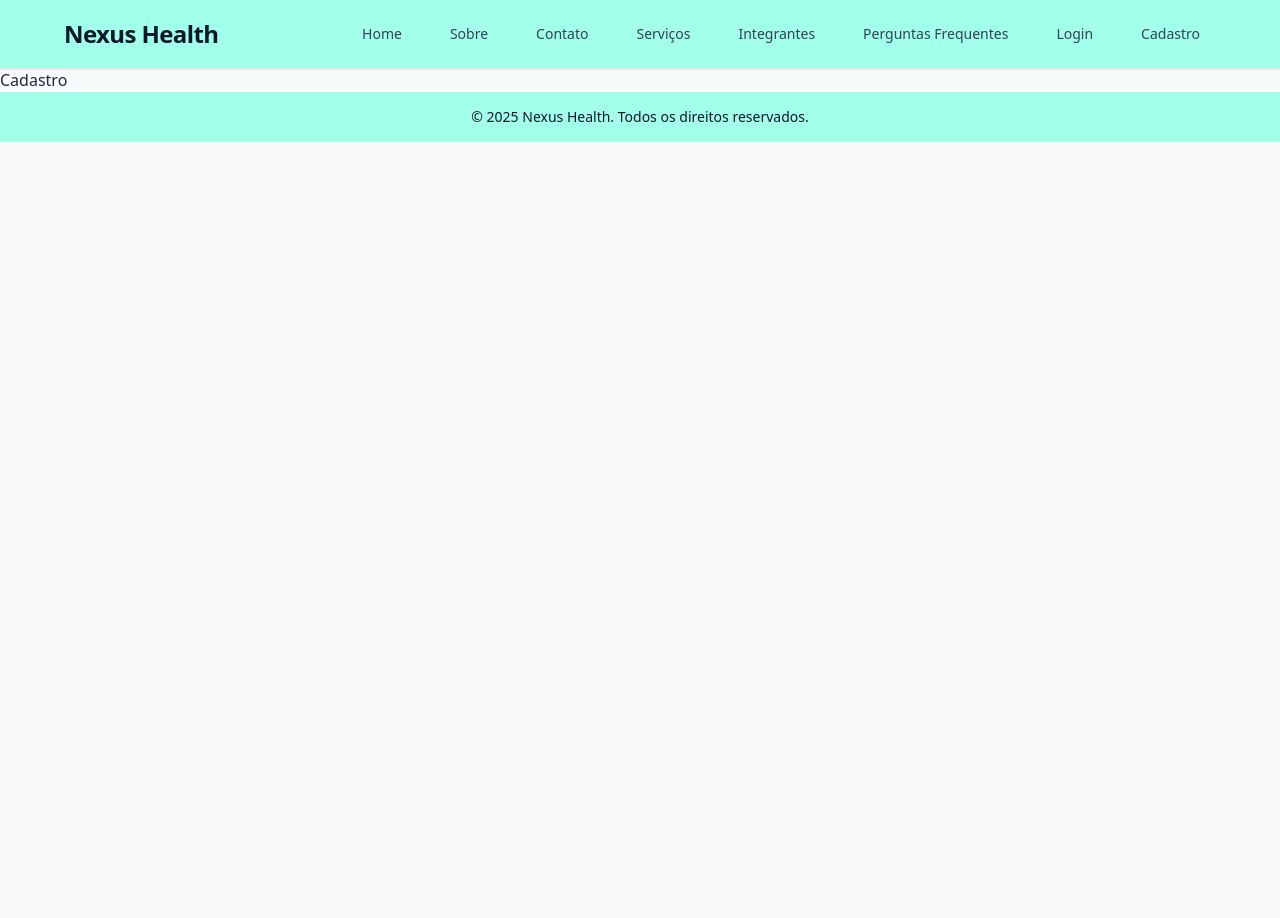
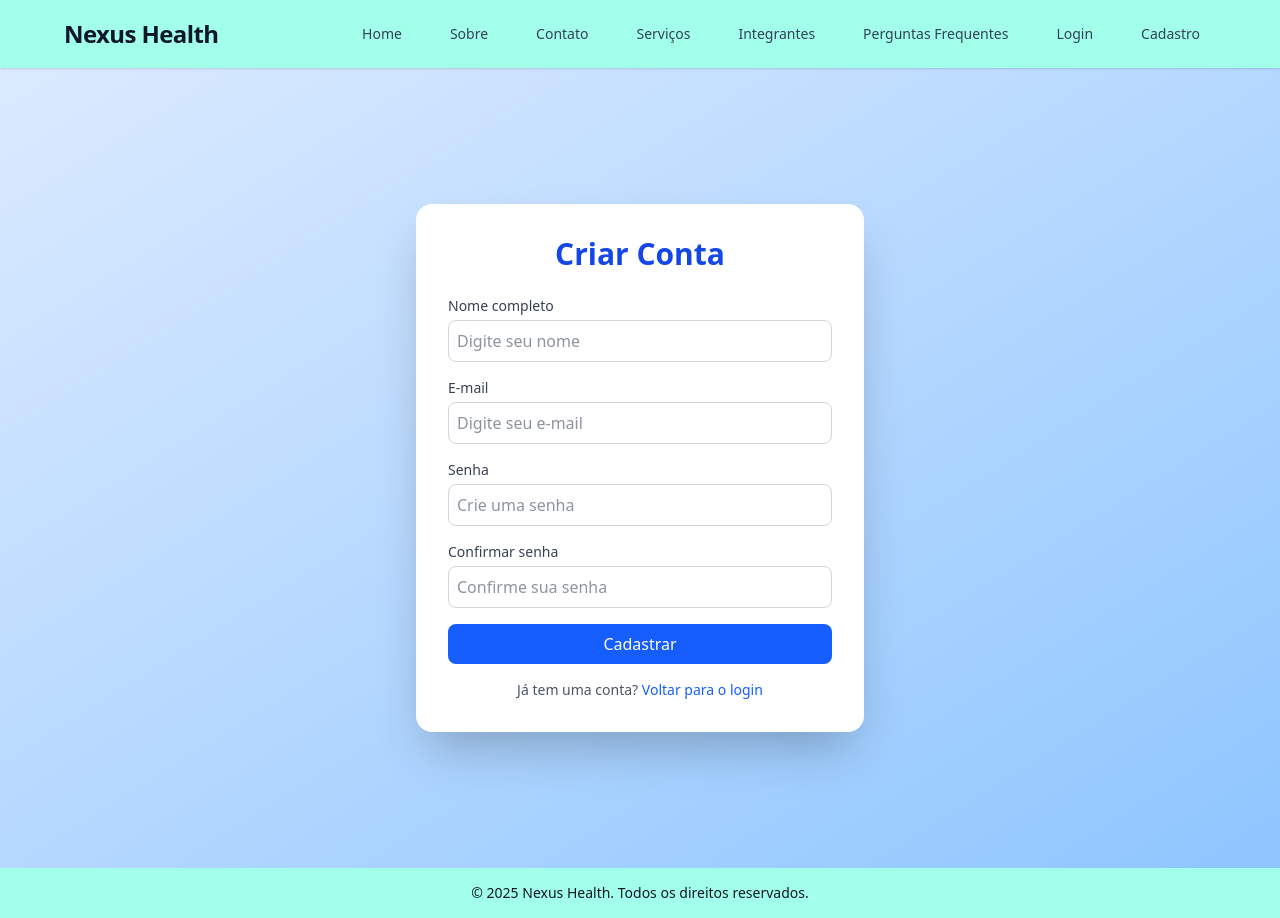
Before and after one commit to NexusHealth-1TDSPJ/frontend, a React (Vite) app in the folder nexushealth/: page /cadastro in a window 1280 px wide. Before the commit the page ends 800 px from the top, so only its background shows below. Built offline with nearby package versions, Linux system fonts and the light colour scheme.

Commit message:
feat(cadastro):feita a pagina de cadastro

```diff
--- a/nexushealth/src/routes/cadastro/index.tsx
+++ b/nexushealth/src/routes/cadastro/index.tsx
@@ -1,4 +1,127 @@
+import { useForm } from "react-hook-form";
+import { Link } from "react-router-dom";
+
 export default function Cadastro() {
   document.title = "Cadastro";
-  return <h1>Cadastro</h1>;
+
+  const {
+    register,
+    handleSubmit,
+    watch,
+    formState: { errors },
+  } = useForm();
+
+  const onSubmit = (data) => {
+    console.log("Dados enviados:", data);
+  };
+    const senha = watch("senha", "");
+  return (
+    <main className="min-h-screen flex items-center justify-center bg-gradient-to-br from-blue-100 to-blue-300">
+      <div className="bg-white shadow-2xl rounded-2xl p-8 w-full max-w-md">
+        <h1 className="text-3xl font-bold text-center text-blue-700 mb-6">
+          Criar Conta
+        </h1>
+
+        <form onSubmit={handleSubmit(onSubmit)} className="space-y-4">
+          <div>
+            <label className="block text-sm font-medium text-gray-700">
+              Nome completo
+            </label>
+            <input
+              type="text"
+              {...register("nome", {
+                required: "O nome é obrigatório",
+                minLength: { value: 3, message: "Mínimo 3 caracteres" },
+              })}
+              className={`w-full mt-1 p-2 border rounded-lg focus:outline-none focus:ring-2 ${
+                errors.nome
+                  ? "border-red-500 focus:ring-red-500"
+                  : "border-gray-300 focus:ring-blue-500"
+              }`}
+              placeholder="Digite seu nome"
+            />
+          </div>
+          <div>
+            <label className="block text-sm font-medium text-gray-700">
+              E-mail
+            </label>
+            <input
+              type="email"
+              {...register("email", {
+                required: "O e-mail é obrigatório",
+                pattern: {
+                  value: /^[^\s@]+@[^\s@]+\.[^\s@]+$/,
+                  message: "Digite um e-mail válido",
+                },
+              })}
+              className={`w-full mt-1 p-2 border rounded-lg focus:outline-none focus:ring-2 ${
+                errors.email
+                  ? "border-red-500 focus:ring-red-500"
+                  : "border-gray-300 focus:ring-blue-500"
+              }`}
+              placeholder="Digite seu e-mail"
+            />
+          </div>
+          <div>
+            <label className="block text-sm font-medium text-gray-700">
+              Senha
+            </label>
+            <input
+              type="password"
+              {...register("senha", {
+                required: "A senha é obrigatória",
+                minLength: {
+                  value: 6,
+                  message: "A senha deve ter pelo menos 6 caracteres",
+                },
+              })}
+              className={`w-full mt-1 p-2 border rounded-lg focus:outline-none focus:ring-2 ${
+                errors.senha
+                  ? "border-red-500 focus:ring-red-500"
+                  : "border-gray-300 focus:ring-blue-500"
+              }`}
+              placeholder="Crie uma senha"
+            />
+          </div>
+          <div>
+            <label className="block text-sm font-medium text-gray-700">
+              Confirmar senha
+            </label>
+            <input
+              type="password"
+              {...register("confirmarSenha", {
+                required: "Confirme sua senha",
+                validate: (value) =>
+                  value === senha || "As senhas não coincidem",
+              })}
+              className={`w-full mt-1 p-2 border rounded-lg focus:outline-none focus:ring-2 ${
+                errors.confirmarSenha
+                  ? "border-red-500 focus:ring-red-500"
+                  : "border-gray-300 focus:ring-blue-500"
+              }`}
+              placeholder="Confirme sua senha"
+            />
+            {errors.confirmarSenha && (
+              <p className="text-red-500 text-sm mt-1">
+
+              </p>
+            )}
+          </div>
+          <button
+            type="submit"
+            className="w-full bg-blue-600 text-white py-2 rounded-lg hover:bg-blue-700 transition"
+          >
+            Cadastrar
+          </button>
+        </form>
+
+        <p className="text-center text-sm text-gray-600 mt-4">
+          Já tem uma conta?{" "}
+          <Link to="/login" className="text-blue-600 font-medium hover:underline">
+            Voltar para o login
+          </Link>
+        </p>
+      </div>
+    </main>
+  );
 }
```
